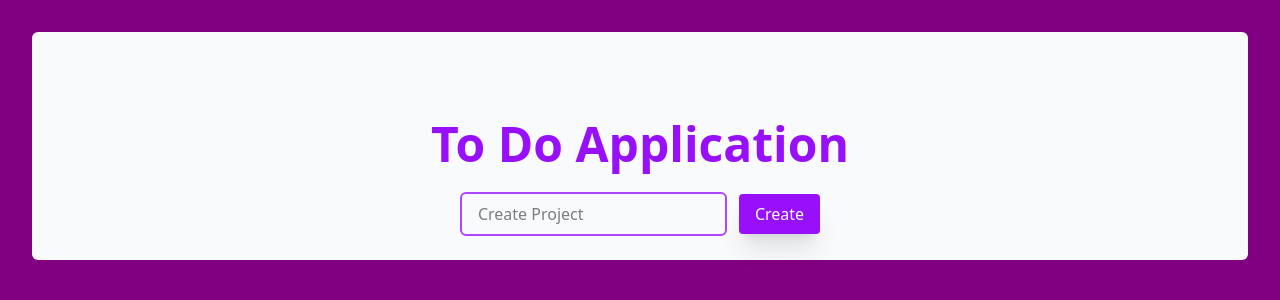
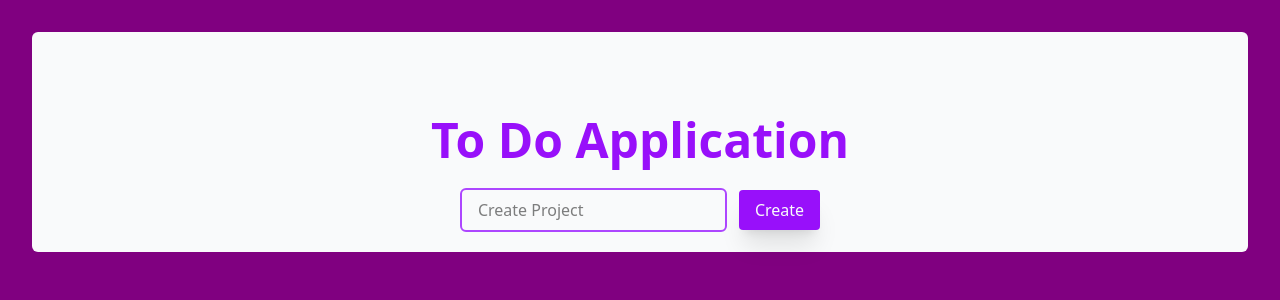
Before and after one commit to Facenam3/react-to-do-app, a React (Vite) app: page / in a window 1280 px wide. Shown: the top 300 px of the page. Built offline with nearby package versions, Linux system fonts and the light colour scheme.

Commit message:
added react and tailwind

```diff
--- a/index.html
+++ b/index.html
@@ -5,7 +5,7 @@
     <link rel="icon" type="image/svg+xml" href="/vite.svg" />
     <meta name="viewport" content="width=device-width, initial-scale=1.0" />
     <link href="./src/output.css" rel="stylesheet">
-    <title>react-compelte-guide</title>
+    <title>To Do Application</title>
   </head>
   <body>
     <div id="root" ></div>
--- a/src/components/ToDoApp.jsx
+++ b/src/components/ToDoApp.jsx
@@ -3,7 +3,7 @@ import CreateProject from './CreateProject.jsx';
 
 export default function ToDoApp() {
     return (
-        <div className='bg-gray-50 rounded-md p-6'>
+        <div className='bg-gray-50 rounded-md p-5'>
               <Todo />
               <CreateProject />
         </div>
```
